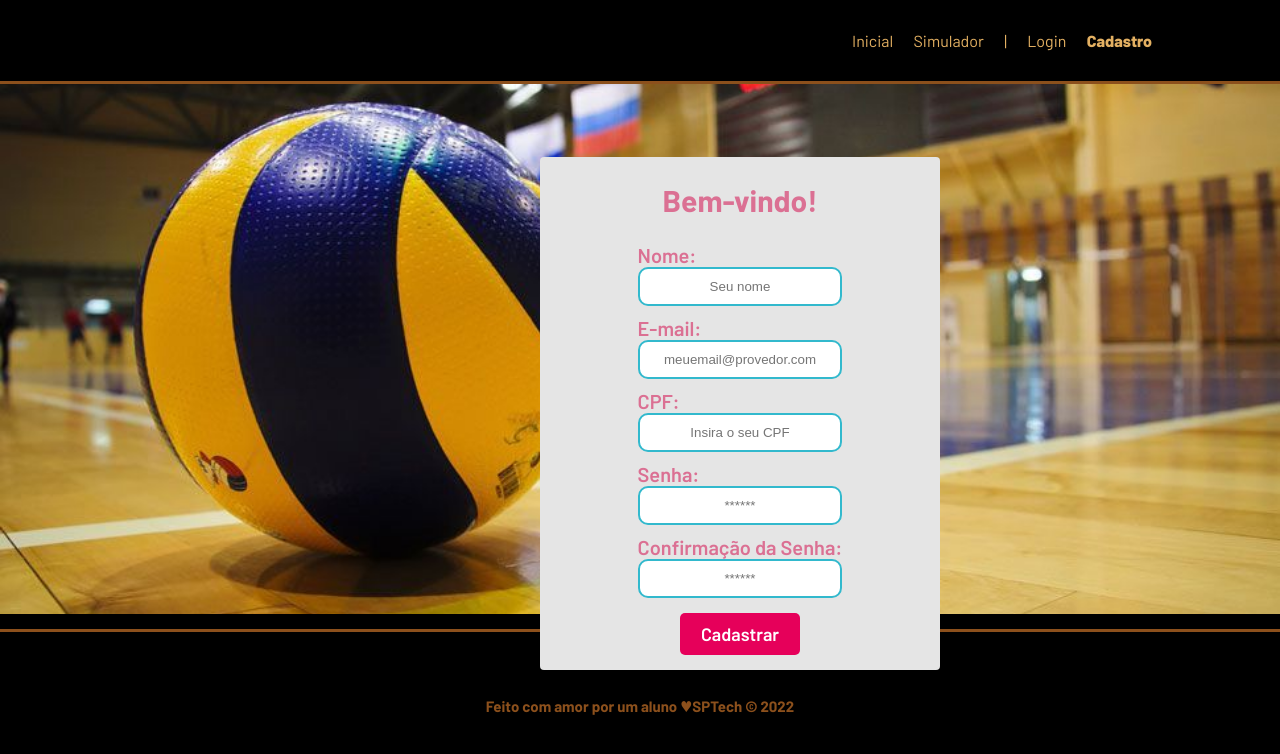
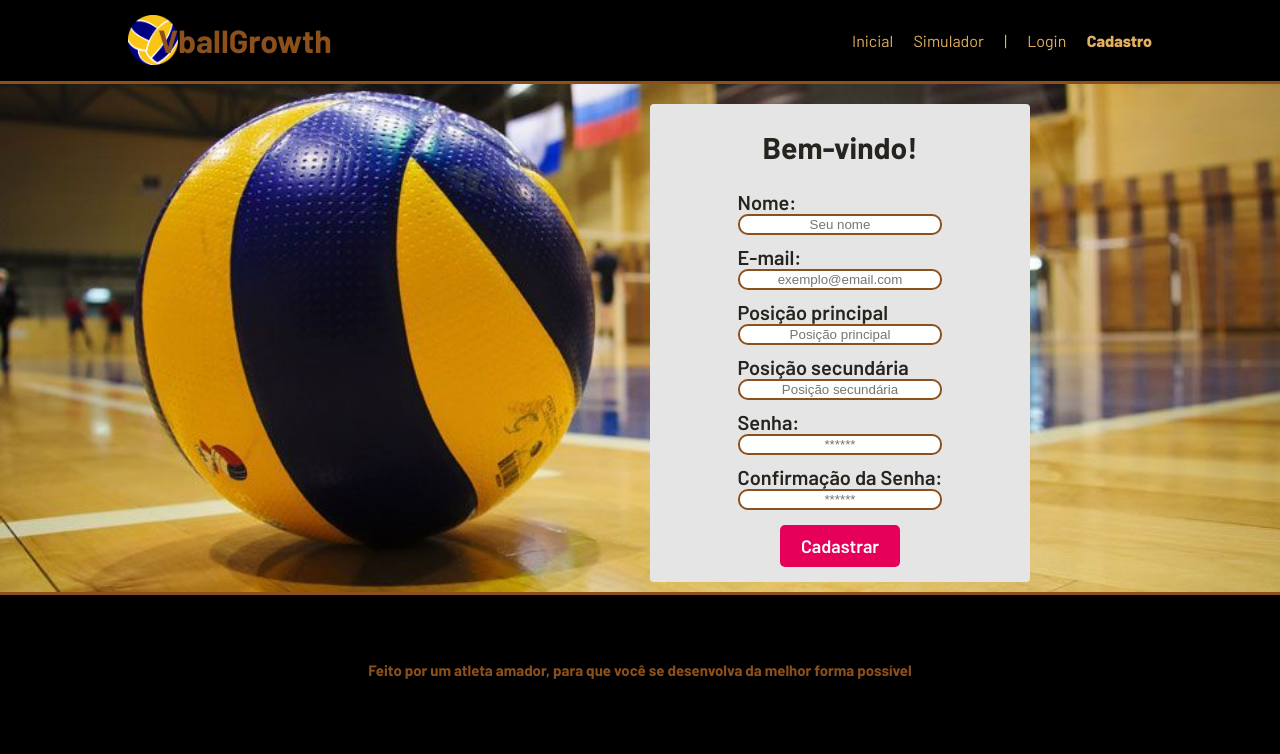
Before and after one commit to DiogoDMH/Projeto-Individual-VolleyBall, a website: page public/cadastro.html in a window 1280 px wide. Drawn offline with Linux system fonts and the light colour scheme.

Commit message:
Tela de cadastro

```diff
--- a/public/cadastro.html
+++ b/public/cadastro.html
@@ -6,13 +6,13 @@
     <meta http-equiv="X-UA-Compatible" content="IE=edge">
     <meta name="viewport" content="width=device-width, initial-scale=1.0">
 
-    <title>AcquaTec | Cadastro</title>
+    <title>VballGrowth | Cadastro</title>
 
 
     <script src="./js/funcoes.js"></script>
 
 
-    <link rel="icon" href="./assets/icon/favicon.ico">
+    <link rel="icon" href="../public/assets/imgs/bola-de-voleibol.png">
     <link rel="stylesheet" href="./css/style.css">
     <link rel="preconnect" href="https://fonts.gstatic.com">
     <link
@@ -25,7 +25,8 @@
     <!--header inicio-->
     <div class="header">
         <div class="container">
-            <h1 class="titulo">AcquaTec</h1>
+            <img class="logo_png" src="../public/assets/imgs/bola-de-voleibol.png" alt="Logo do site">
+            <h1 class="titulo">VballGrowth</h1>
             <ul class="navbar">
                 <li>
                     <a href="./index.html">
@@ -68,10 +69,13 @@
                     <input id="nome_input" type="text" placeholder="Seu nome">
 
                     <span class="tipo_campo">E-mail:</span>
-                    <input id="email_input" type="text" placeholder="meuemail@provedor.com">
+                    <input id="email_input" type="text" placeholder="exemplo@email.com">
 
-                    <span class="tipo_campo">CPF:</span>
-                    <input id="cpf_input" type="text" placeholder="Insira o seu CPF">
+                    <span class="tipo_campo">Posição principal</span>
+                    <input id="p1_input" type="text" placeholder="Posição principal">
+
+                    <span class="tipo_campo">Posição secundária</span>
+                    <input id="p2_input" type="text" placeholder="Posição secundária">
 
                     <span class="tipo_campo">Senha:</span>
                     <input id="senha_input" type="password" placeholder="******">
@@ -96,7 +100,7 @@
     <!--footer inicio-->
     <div class="footer">
         <div class="container">
-            <h4>Feito com amor por um aluno &hearts;SPTech &copy; 2022</h4>
+            <h4>Feito por um atleta amador, para que você se desenvolva da melhor forma possível</h4>
         </div>
     </div>
     <!--footer fim-->
--- a/public/css/style.css
+++ b/public/css/style.css
@@ -58,7 +58,7 @@ body {
 
 .banner {
   height: fit-content;
-  padding: 130px 0 0 200px;
+  padding: 100px 0 10px 200px;
   color: #D98E04;
   background-image: url("../assets/imgs/DESISTO.jpg ");
   background-size: cover;
@@ -67,7 +67,7 @@ body {
 }
 
 .banner .container {
-  height: 400px;
+  /* height: 400px;s */
   font-size: 36px;
   justify-content: center;
   align-items: center;
@@ -154,7 +154,7 @@ font-weight: 900;
   display: flex;
   font-size: 15px;
   border-top: 3px solid #8C501C;
-  margin-top: 15px;
+  /* margin-top: 15px; */
 }
 
 .footer .container {
@@ -167,12 +167,14 @@ font-weight: 900;
 .banner .container .card {
   background-color: #e5e5e5;
   height: fit-content;
-  width: 400px;
+  width: 380px;
   display: flex;
   flex-direction: column;
-  color: palevioletred;
+  color: #26241E;
   align-items: center;
   border-radius: 4px;
+  margin-top: -80px;
+  margin-left: 200px;
 }
 
 .card {
@@ -232,8 +234,8 @@ button {
 
 input {
   margin-bottom: 10px;
-  border: 2px solid #32b9cd;
-  padding: 10px;
+  border: 2px solid #8C501C;
+  /* padding: 10px; */
   text-align: center;
   border-radius: 10px;
 }
```
